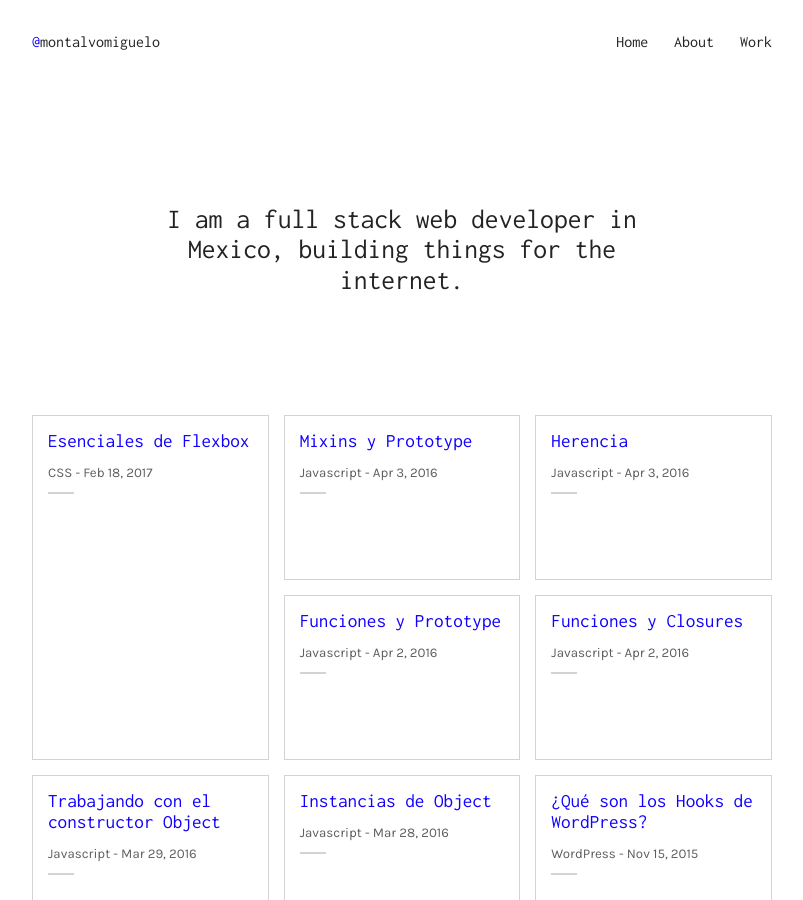
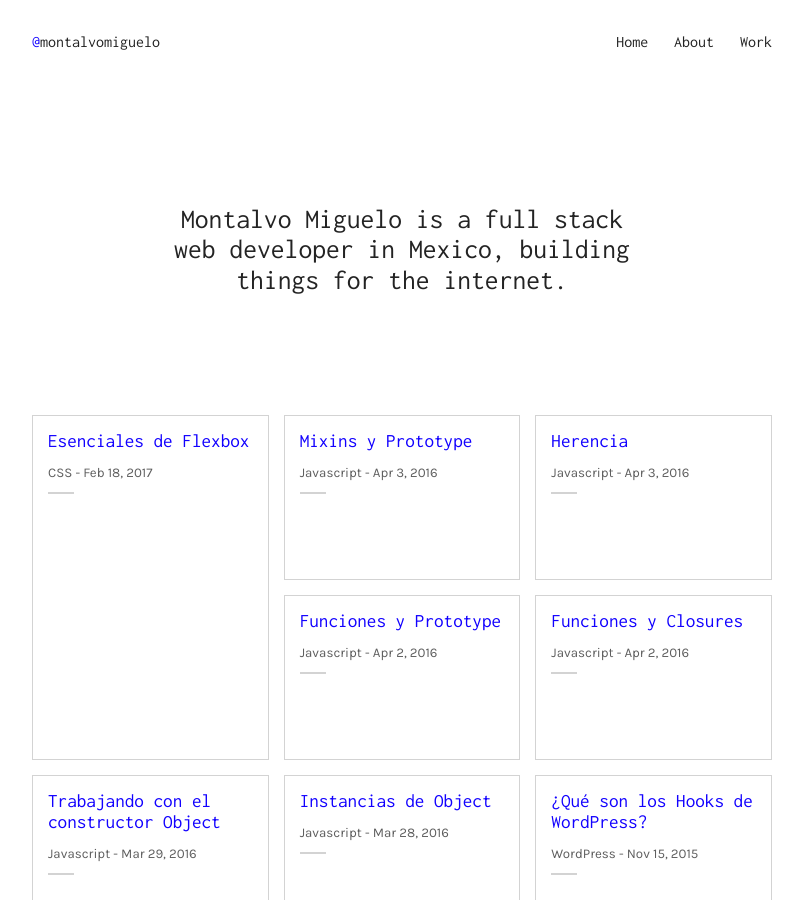
Before and after one commit to montalvomiguelo/montalvomiguelo.github.io, a Jekyll site: the page built from index.html, in a window 1280 px wide and 900 px high. Shown: the whole window, without its empty margins (238-1041 px from the left). Built offline with Jekyll 4.4.1, drawn with Linux system fonts in a browser that asks for light colours.

Commit message:
change description

```diff
--- a/_config.yml
+++ b/_config.yml
@@ -2,7 +2,7 @@
 title: Montalvo Miguelo
 email: me@montalvomiguelo.com
 tagline: Web developer and musician
-description: I am a full stack web developer in Mexico, building things for the internet.
+description: Montalvo Miguelo is a full stack web developer in Mexico, building things for the internet.
 baseurl: "" # the subpath of your site, e.g. /blog/
 url: "https://www.montalvomiguelo.com" # the base hostname & protocol for your site
 twitter_username: montalvomiguelo
```
